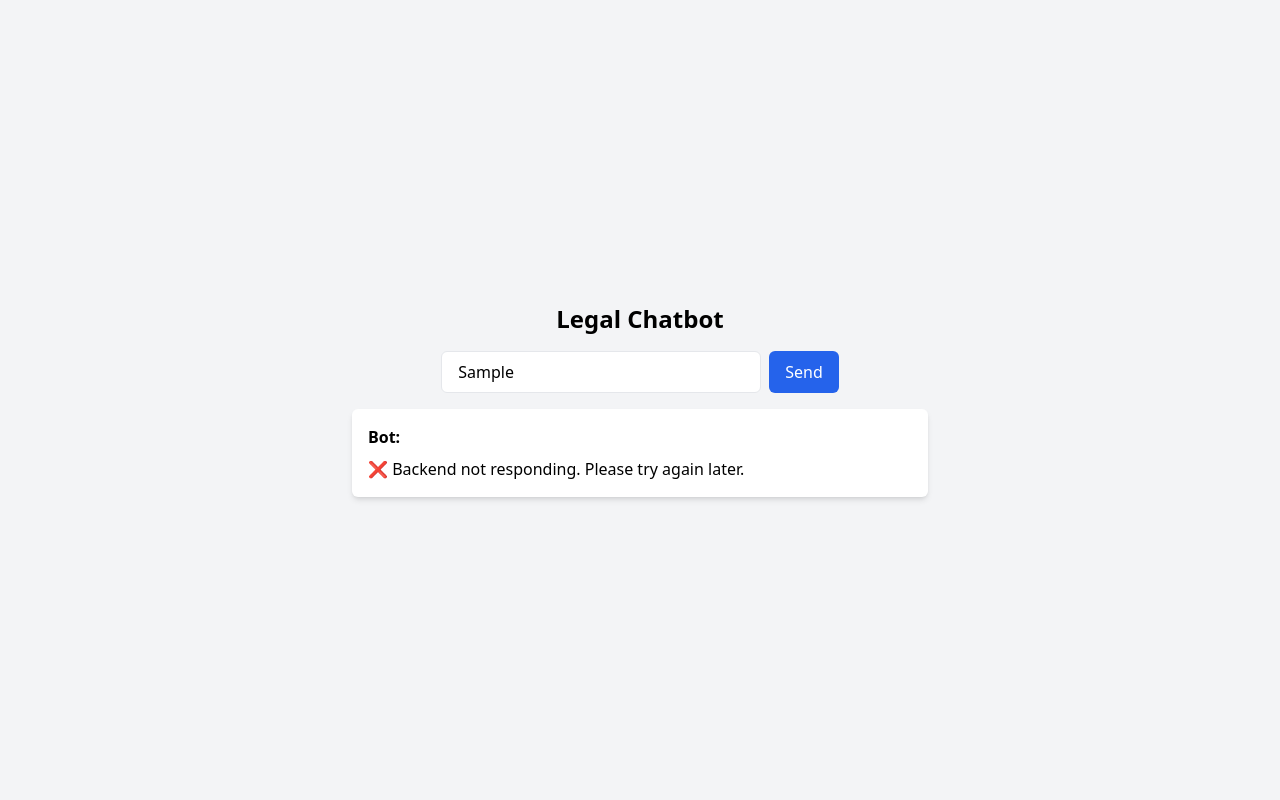
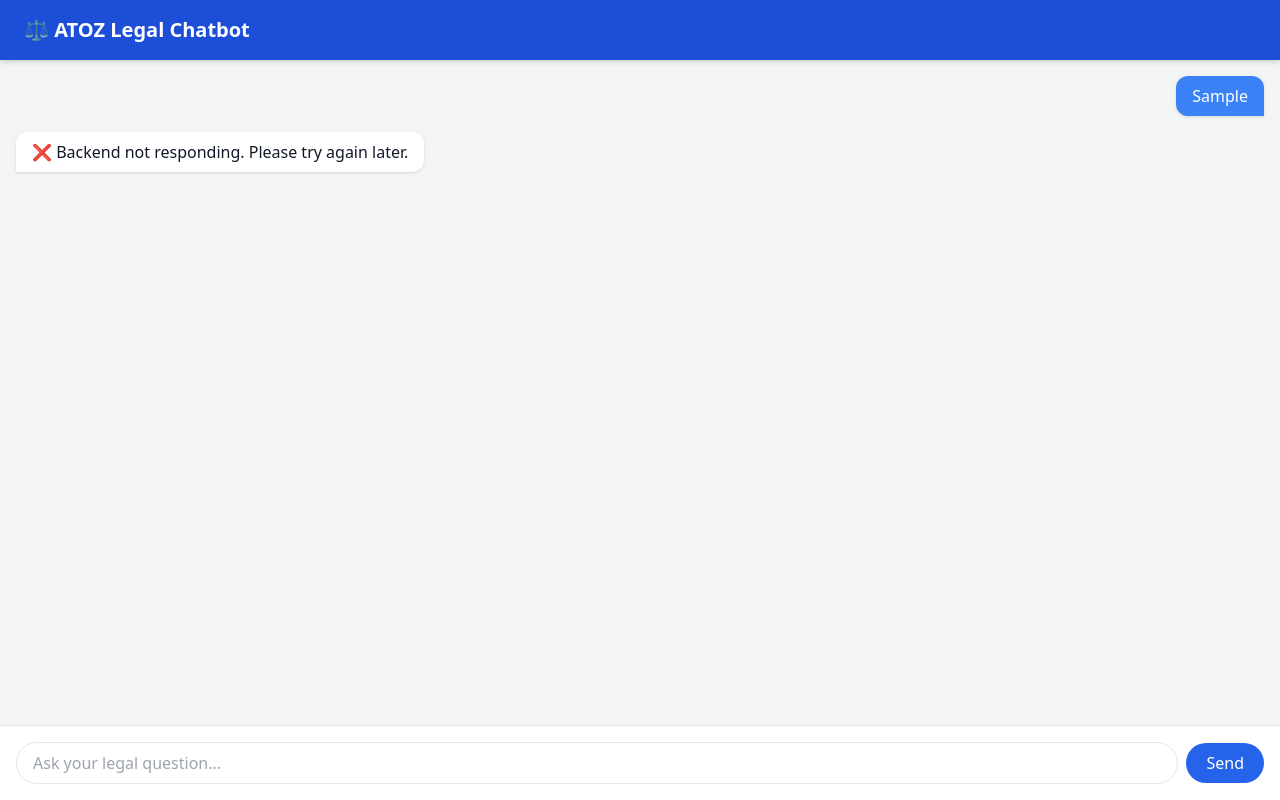
Before and after one commit to Zeba248/legal-chatbot-ui, a React (Create React App) app: page / in a window 1280 px wide. Both pictures are taken after typing "Sample" into the empty fields and a click on the button "Send". Built offline with nearby package versions, Linux system fonts and the light colour scheme; no server answers.

Commit message:
Update App.jsx

```diff
--- a/src/App.jsx
+++ b/src/App.jsx
@@ -1,57 +1,86 @@
-
-
-import { useState } from 'react';
+import { useState, useEffect, useRef } from 'react';
 
 function App() {
   const [input, setInput] = useState('');
-  const [response, setResponse] = useState('');
+  const [messages, setMessages] = useState([]);
+  const [typing, setTyping] = useState(false);
+  const messagesEndRef = useRef(null);
+
+  const scrollToBottom = () => {
+    messagesEndRef.current?.scrollIntoView({ behavior: "smooth" });
+  };
+
+  useEffect(() => {
+    scrollToBottom();
+  }, [messages, typing]);
 
   const handleSend = async () => {
     if (!input.trim()) return;
 
+    const newMessages = [...messages, { type: 'user', text: input }];
+    setMessages(newMessages);
+    setInput('');
+    setTyping(true);
+
     try {
       const res = await fetch("https://legal-bot-backend.onrender.com/ask", {
         method: "POST",
-        headers: {
-          "Content-Type": "application/json"
-        },
+        headers: { "Content-Type": "application/json" },
         body: JSON.stringify({ question: input })
       });
-
       const data = await res.json();
-      setResponse(data.response || "⚠️ Unexpected response format.");
+      setTyping(false);
+      setMessages(prev => [...prev, { type: 'bot', text: data.response || "⚠️ Unexpected format." }]);
     } catch (err) {
-      console.error("Error:", err);
-      setResponse("❌ Backend not responding. Please try again later.");
+      setTyping(false);
+      setMessages(prev => [...prev, { type: 'bot', text: "❌ Backend not responding. Please try again later." }]);
     }
   };
 
   return (
-    <div className="min-h-screen flex flex-col items-center justify-center p-4 bg-gray-100">
-      <h1 className="text-2xl font-bold mb-4">Legal Chatbot</h1>
+    <div className="min-h-screen bg-gray-100 flex flex-col">
+      <header className="bg-blue-700 text-white text-xl font-semibold px-6 py-4 shadow-md flex items-center gap-2">
+        ⚖️ ATOZ Legal Chatbot
+      </header>
 
-      <div className="flex space-x-2 mb-4">
+      <main className="flex-1 overflow-y-auto p-4 flex flex-col gap-4">
+        {messages.map((msg, i) => (
+          <div
+            key={i}
+            className={`max-w-md px-4 py-2 rounded-xl shadow ${
+              msg.type === 'user'
+                ? 'bg-blue-500 text-white self-end rounded-br-none'
+                : 'bg-white text-gray-900 self-start rounded-bl-none'
+            }`}
+          >
+            {msg.text}
+          </div>
+        ))}
+
+        {typing && (
+          <div className="bg-gray-200 px-4 py-2 rounded-xl text-gray-600 w-fit shadow self-start">
+            Typing...
+          </div>
+        )}
+
+        <div ref={messagesEndRef} />
+      </main>
+
+      <footer className="p-4 bg-white border-t flex items-center gap-2">
         <input
-          type="text"
-          placeholder="Ask your legal question..."
           value={input}
           onChange={(e) => setInput(e.target.value)}
-          className="px-4 py-2 border rounded-md w-80"
+          placeholder="Ask your legal question..."
+          onKeyDown={(e) => e.key === 'Enter' && handleSend()}
+          className="flex-1 px-4 py-2 border rounded-full focus:outline-none focus:ring"
         />
         <button
           onClick={handleSend}
-          className="bg-blue-600 text-white px-4 py-2 rounded-md"
+          className="bg-blue-600 text-white px-5 py-2 rounded-full hover:bg-blue-700"
         >
           Send
         </button>
-      </div>
-
-      {response && (
-        <div className="bg-white p-4 rounded-md shadow-md w-full max-w-xl">
-          <strong>Bot:</strong>
-          <p className="mt-2 whitespace-pre-line">{response}</p>
-        </div>
-      )}
+      </footer>
     </div>
   );
 }
```
